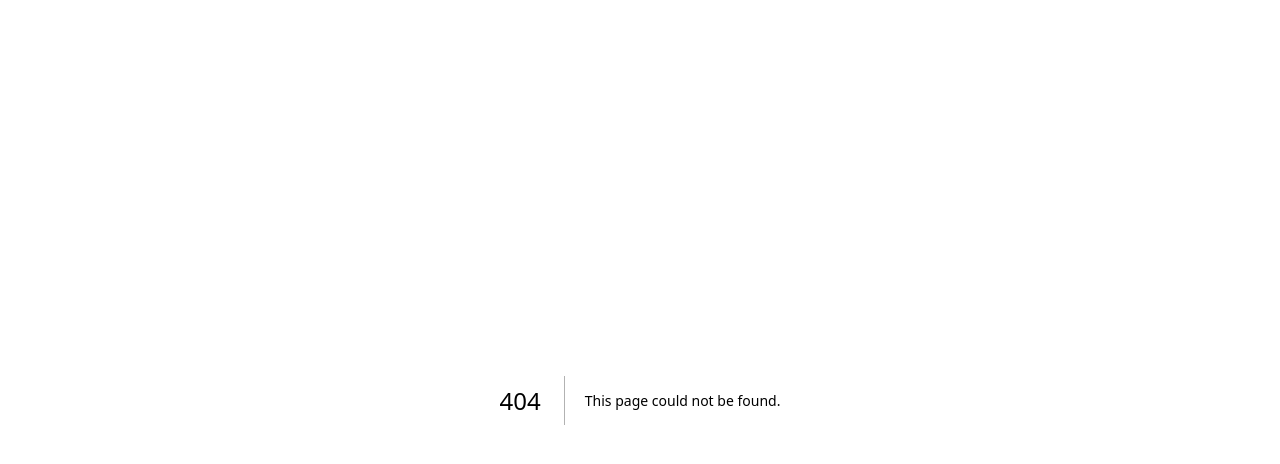
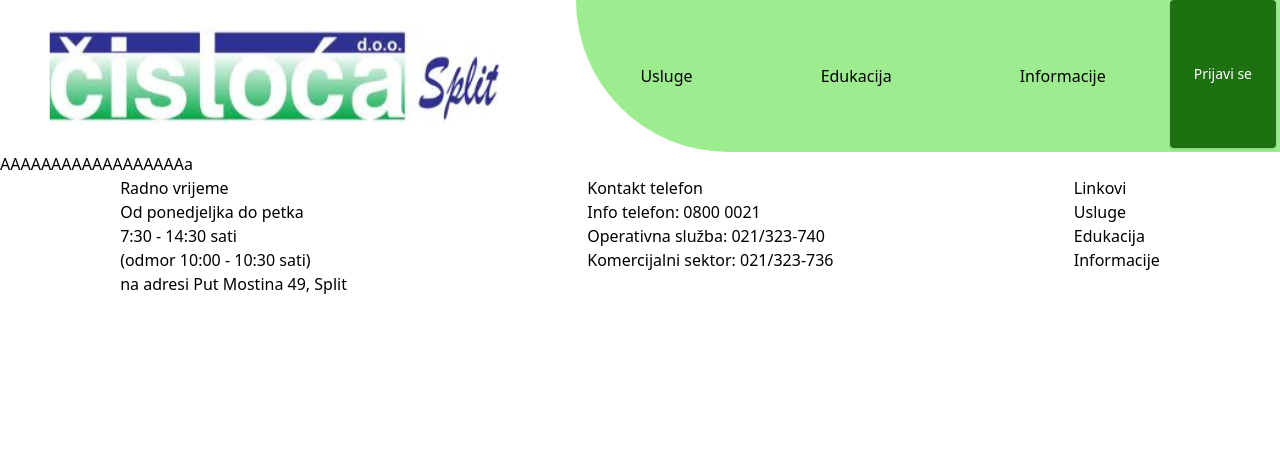
Before and after one commit to LovreCikojevic120/CiSToca-Korisnicka_Sucelja, a Next.js app in the folder cistoca_frontend/: page /servicePage in a window 1280 px wide. Before the commit this address had no page. Shown: the top 464 px of the page. Built offline with nearby package versions, Linux system fonts and the light colour scheme.

Commit message:
Added login modal

```diff
--- a/cistoca_frontend/components/Header.js
+++ b/cistoca_frontend/components/Header.js
@@ -1,25 +1,27 @@
 import Image from 'next/image'
 import Link from 'next/link'
+import { useState } from 'react';
 import logo from '../public/images/cistoca_logo.svg';
+import LoginModal from './LoginModal';
 
 const Header = () => {
   return(
 	<div className='flex flex-row justify-between'>
 		<Image className='ml-10' src={logo} width='470px' height='105px'/>
 		<div className='flex flex-row justify-evenly bg-[#9DEC8F] rounded-bl-full'>
-			<NavbarLink linkName={'Usluge'}></NavbarLink>
-			<NavbarLink linkName={'Edukacija'}></NavbarLink>
-			<NavbarLink linkName={'Informacije'}></NavbarLink>
-			<button className='w-24'>Prijavi se</button>
+			<NavbarLink path={'/servicePage'} linkName={'Usluge'}></NavbarLink>
+			<NavbarLink path={'/'} linkName={'Edukacija'}></NavbarLink>
+			<NavbarLink path={'/'} linkName={'Informacije'}></NavbarLink>
+			<LoginModal/>
 		</div>
 	</div>
   )
 }
 
-const NavbarLink = ({linkName}) => {
+const NavbarLink = ({path, linkName}) => {
 	return(
 	<div className="m-16 relative group">
-		<Link href='/'>{linkName}</Link>
+		<Link href={path}>{linkName}</Link>
 		<span className="absolute -bottom-1 left-0 w-0 h-1 bg-[#1D7110] transition-all group-hover:w-full"></span>
 	</div>
 	)
--- /dev/null
+++ b/cistoca_frontend/components/LoginModal.js
@@ -0,0 +1,63 @@
+import { useState } from "react";
+
+export default function Modal() {
+  const [showModal, setShowModal] = useState(false);
+  return (
+    <>
+      <button
+        className="bg-[#1D7110] text-white active:bg-[#1D7110] text-sm px-6 py-3 rounded shadow outline-none focus:outline-none mr-1 mb-1 ease-linear transition-all duration-150"
+        type="button"
+        onClick={() => setShowModal(true)}
+      >
+        Prijavi se
+      </button>
+      {showModal ? (
+        <>
+          <div
+            className="justify-center items-center flex overflow-x-hidden overflow-y-auto fixed inset-0 z-50 outline-none focus:outline-none"
+          >
+            <div className="relative w-auto my-6 mx-auto max-w-3xl">
+              {/*content*/}
+              <div className="border-0 rounded-lg shadow-lg relative flex flex-col w-full bg-white outline-none focus:outline-none">
+                {/*header*/}
+                <div className="flex items-start justify-between p-5 border-b border-solid border-slate-200 rounded-t">
+                  <h3 className="text-3xl font-semibold">
+                    Unesite podatke za prijavu
+                  </h3>
+                  <button
+                    className="p-1 ml-auto bg-transparent border-0 text-black opacity-5 float-right text-3xl leading-none font-semibold outline-none focus:outline-none"
+                    onClick={() => setShowModal(false)}
+                  >
+                  </button>
+                </div>
+                {/*body*/}
+                <div className="relative p-6 flex-auto">
+                  <input placeholder="Ime"></input>
+                  <input placeholder="Prezime"></input>
+                </div>
+                {/*footer*/}
+                <div className="flex items-center justify-end p-6 border-t border-solid border-slate-200 rounded-b">
+                  <button
+                    className="bg-emerald-500 text-white active:bg-emerald-600 font-bold uppercase text-sm px-6 py-3 rounded shadow hover:shadow-lg outline-none focus:outline-none mr-1 mb-1 ease-linear transition-all duration-150"
+                    type="button"
+                    onClick={() => setShowModal(false)}
+                  >
+                    Prijava
+                  </button>
+                  <button
+                    className="text-red-500 background-transparent font-bold uppercase px-6 py-2 text-sm outline-none focus:outline-none mr-1 mb-1 ease-linear transition-all duration-150"
+                    type="button"
+                    onClick={() => setShowModal(false)}
+                  >
+                    Odustani
+                  </button>
+                </div>
+              </div>
+            </div>
+          </div>
+          <div className="opacity-25 fixed inset-0 z-40 bg-black"></div>
+        </>
+      ) : null}
+    </>
+  );
+}
--- a/cistoca_frontend/package.json
+++ b/cistoca_frontend/package.json
@@ -9,6 +9,7 @@
     "lint": "next lint"
   },
   "dependencies": {
+    "@headlessui/react": "^1.7.7",
     "@next/font": "13.0.7",
     "next": "13.0.7",
     "react": "18.2.0",
--- /dev/null
+++ b/cistoca_frontend/pages/servicePage.js
@@ -0,0 +1,14 @@
+import Header from "../components/Header";
+import Footer from "../components/Footer";
+
+const servicePage = () => {
+  return(
+    <>
+    <Header/>
+    <h1>AAAAAAAAAAAAAAAAAAa</h1>
+    <Footer/>
+    </>
+  )
+}
+
+export default servicePage;
```
Also changed, not shown: cistoca_frontend/services/loginService.js (added), 1 other file (tests, documents, lock files or other folders).
